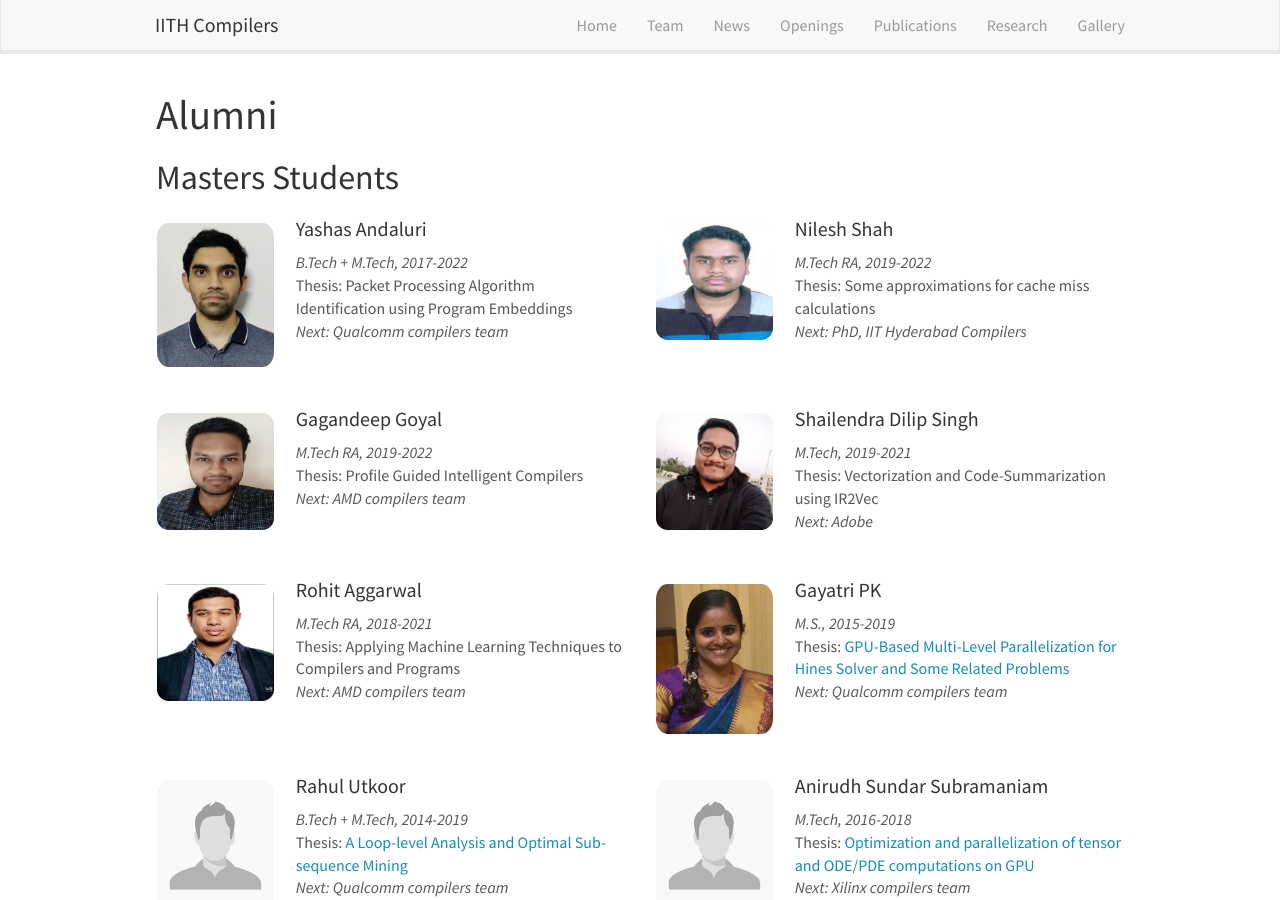
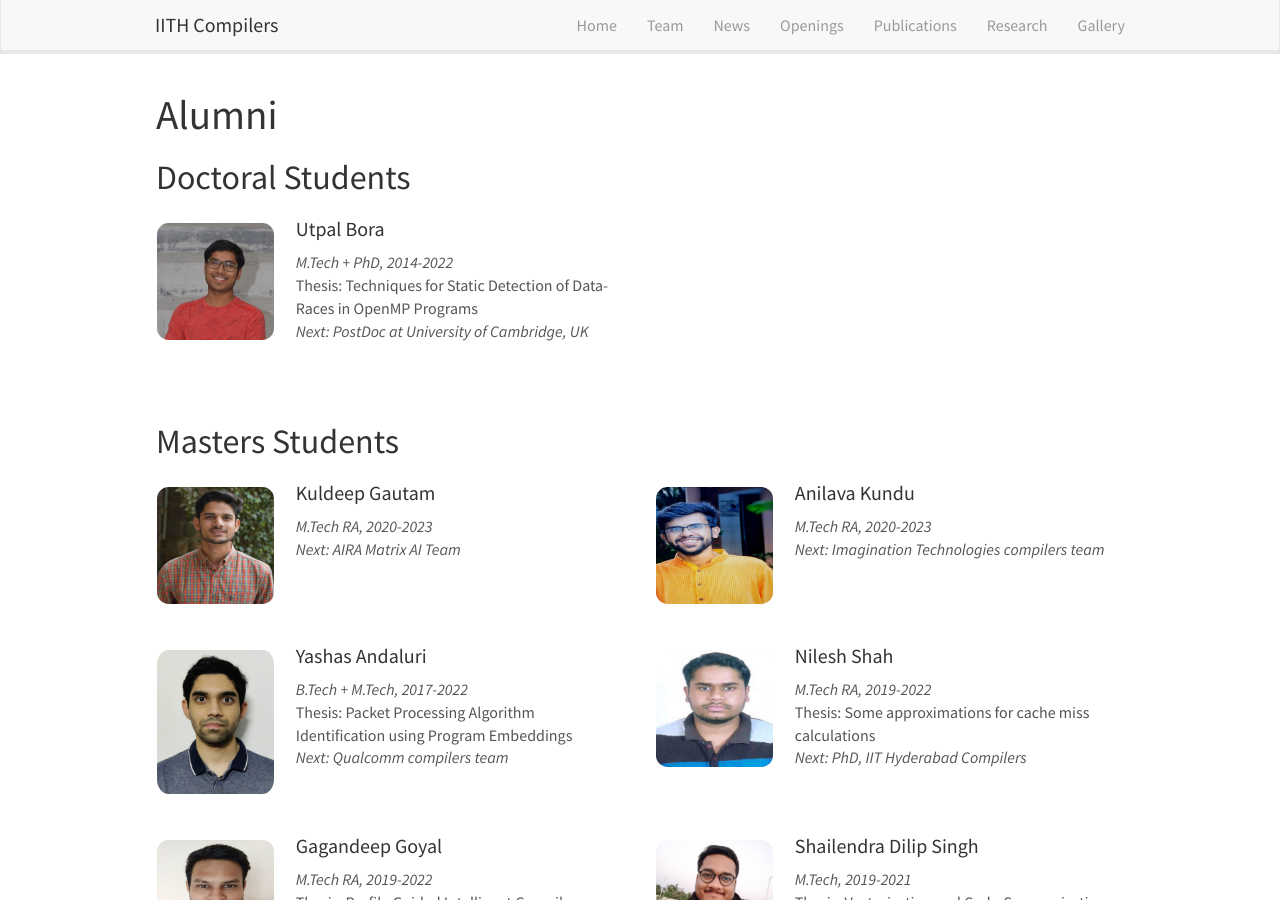
Before and after one commit to utpalbora/compilers.cse.iith.ac.in, a Jekyll site: the page built from _pages/alumni.md, in a window 1280 px wide and 900 px high. Built offline with Jekyll 4.4.1, drawn with Linux system fonts in a browser that asks for light colours; nearby versions of some CDN libraries.

```diff
--- a/_data/alumni.yml
+++ b/_data/alumni.yml
@@ -1,5 +1,30 @@
+- name: Utpal Bora
+  type: alum
+  value: phd
+  info: M.Tech + PhD, 2014-2022
+  photo: utpal.jpg
+  next : PostDoc at University of Cambridge, UK
+  thesis : Techniques for Static Detection of Data-Races in OpenMP Programs
+
+- name: Kuldeep Gautam
+  type: alum
+  value: mtech
+  info: M.Tech RA, 2020-2023
+  photo: kuldeep.jpg
+  thesis: NA
+  next : AIRA Matrix AI Team
+
+- name: Anilava Kundu
+  type: alum
+  value: mtech
+  info: M.Tech RA, 2020-2023
+  photo: anilava.jpg
+  thesis: NA
+  next : Imagination Technologies compilers team
+
 - name: Yashas Andaluri
   type: alum
+  value: mtech
   info: B.Tech + M.Tech, 2017-2022
   photo: yashas.jpg
   thesis: Packet Processing Algorithm Identification using Program Embeddings
@@ -8,6 +33,7 @@
 
 - name: Nilesh Shah
   type: alum
+  value: mtech
   info: M.Tech RA, 2019-2022
   photo: nilesh.jpg
   thesis: Some approximations for cache miss calculations
@@ -16,6 +42,7 @@
 
 - name: Gagandeep Goyal
   type: alum
+  value: mtech
   info: M.Tech RA, 2019-2022
   photo: gagan.jpg
   thesis: Profile Guided Intelligent Compilers
@@ -24,6 +51,7 @@
 
 - name: Shailendra Dilip Singh
   type: alum
+  value: mtech
   info: M.Tech, 2019-2021
   photo: shailendra.jpg
   thesis: Vectorization and Code-Summarization using IR2Vec
@@ -32,6 +60,7 @@
 
 - name: Rohit Aggarwal
   type: alum
+  value: mtech
   info: M.Tech RA, 2018-2021
   photo: rohit.jpg
   thesis: Applying Machine Learning Techniques to Compilers and Programs
@@ -40,6 +69,7 @@
 
 - name: Gayatri PK
   type: alum
+  value: mtech
   info: M.S., 2015-2019
   photo: gayatri.jpg
   thesis: GPU-Based Multi-Level Parallelization for Hines Solver and Some Related Problems
@@ -48,6 +78,7 @@
 
 - name: Rahul Utkoor
   type: alum
+  value: mtech
   info: B.Tech + M.Tech, 2014-2019
   photo: male.jpeg
   thesis: A Loop-level Analysis and Optimal Sub-sequence Mining
@@ -56,6 +87,7 @@
 
 - name: Anirudh Sundar Subramaniam
   type: alum
+  value: mtech
   info: M.Tech, 2016-2018
   photo: male.jpeg
   thesis: Optimization and parallelization of tensor and ODE/PDE computations on GPU
@@ -64,6 +96,7 @@
 
 - name: Abhishek A Patwardhan
   type: alum
+  value: mtech
   info: M.Tech RA, 2015-2018
   photo: male.jpeg
   thesis: Polyhedral Compilation:Applications, Approximations and GPU-specific Optimizations
@@ -72,6 +105,7 @@
 
 - name: Dangeti Tharun Kumar
   type: alum
+  value: mtech
   info: M.Tech RA, 2015-2018
   photo: male.jpeg
   thesis: Vectorization, Obfuscation and P4 LLVM Tool-chain
@@ -80,6 +114,7 @@
 
 - name: Santanu Das
   type: alum
+  value: mtech
   info: M.Tech RA, 2015-2018
   photo: male.jpeg
   thesis: Optimizations In Compiler:Vectorization, Reordering, Register Allocation And Verification Of Explicitly Parallel Programs
@@ -88,6 +123,7 @@
 
 - name: Prateek Bhatu
   type: alum
+  value: mtech
   info: B.Tech + M.Tech, 2012-2017
   photo: male.jpeg
   thesis: A Study of Software Prefetching in LLVM
--- a/_pages/alumni.md
+++ b/_pages/alumni.md
@@ -7,14 +7,14 @@ permalink: /alumni/
 ---
 
 # Alumni
+## Doctoral Students
+{% assign number_printed_phd = 0 %}
+{% for member in site.data.alumni %}
+{% if member.value == "phd" %}
 
-## Masters Students
-{% assign number_printed = 0 %}
-{% for member in site.data.alumni %}
 
-{% assign even_odd = number_printed | modulo: 2 %}
-
-{% if even_odd == 0 %}
+{% assign even_odd_phd = number_printed_phd | modulo: 2 %}
+{% if even_odd_phd == 0 %}
 <div class="row">
 {% endif %}
 
@@ -25,24 +25,71 @@ permalink: /alumni/
   <i>{{ member.info }}</i>
   {% if member.thesis_link %}
   Thesis: <a href="{{ member.thesis_link }}" target="_blank">{{ member.thesis }}</a>
-  {% else %}
+  {% elsif member.thesis != "NA" %}
   Thesis: {{ member.thesis }}
   {% endif %}
   <i>Next: {{ member.next }}</i>
   </p>
 </div>
 
-{% assign number_printed = number_printed | plus: 1 %}
+{% assign number_printed_phd = number_printed_phd | plus: 1 %}
 
-{% if even_odd == 1 %}
+{% if even_odd_phd == 1 %}
+</div>
+{% endif %}
+{% endif %}
+{% endfor %}
+
+
+{% assign even_odd_phd = number_printed_phd | modulo: 2 %}
+{% if even_odd_phd == 1 %}
 </div>
 {% endif %}
 
+
+
+<br/>
+
+
+## Masters Students
+{% assign number_printed_mtech = 0 %}
+{% for member in site.data.alumni %}
+{% if member.value == "mtech" %}
+
+{% assign even_odd_mtech = number_printed_mtech | modulo: 2 %}
+
+{% if even_odd_mtech == 0 %}
+<div class="row">
+{% endif %}
+
+
+<div class="col-sm-6 clearfix">
+  <img src="{{ site.url }}{{ site.baseurl }}/images/teampic/{{ member.photo }}" class="img-responsive" object-fit="scale-down" width="25%" height="auto" style="float: left">
+  <h4>{{ member.name }}</h4>
+  <p class="right">
+  <i>{{ member.info }}</i>
+  {% if member.thesis_link %}
+  Thesis: <a href="{{ member.thesis_link }}" target="_blank">{{ member.thesis }}</a>
+   {% elsif member.thesis != "NA" %}
+  Thesis: {{ member.thesis }}
+  {% endif %}
+  <i>Next: {{ member.next }}</i>
+  </p>
+</div>
+
+{% assign number_printed_mtech = number_printed_mtech | plus: 1 %}
+{% if even_odd_mtech == 1 %}
+</div>
+{% endif %}
+{% endif %}
 {% endfor %}
 
-{% assign even_odd = number_printed | modulo: 2 %}
-{% if even_odd == 1 %}
+
+
+{% assign even_odd_mtech = number_printed_mtech | modulo: 2 %}
+{% if even_odd_mtech == 1 %}
 </div>
 {% endif %}
 
+
 <br/>
```
Also changed, not shown: _data/news.yml (+10 -3 lines), _data/team_members.yml (+39 -28 lines), images/teampic/raghavendra.jpg (added).
